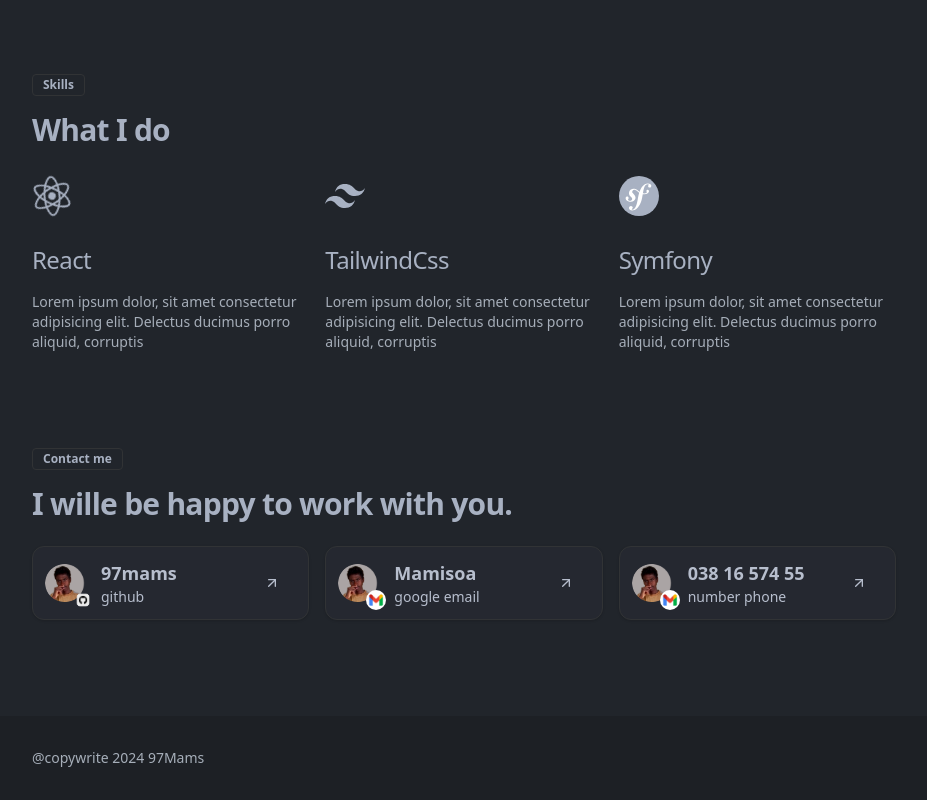
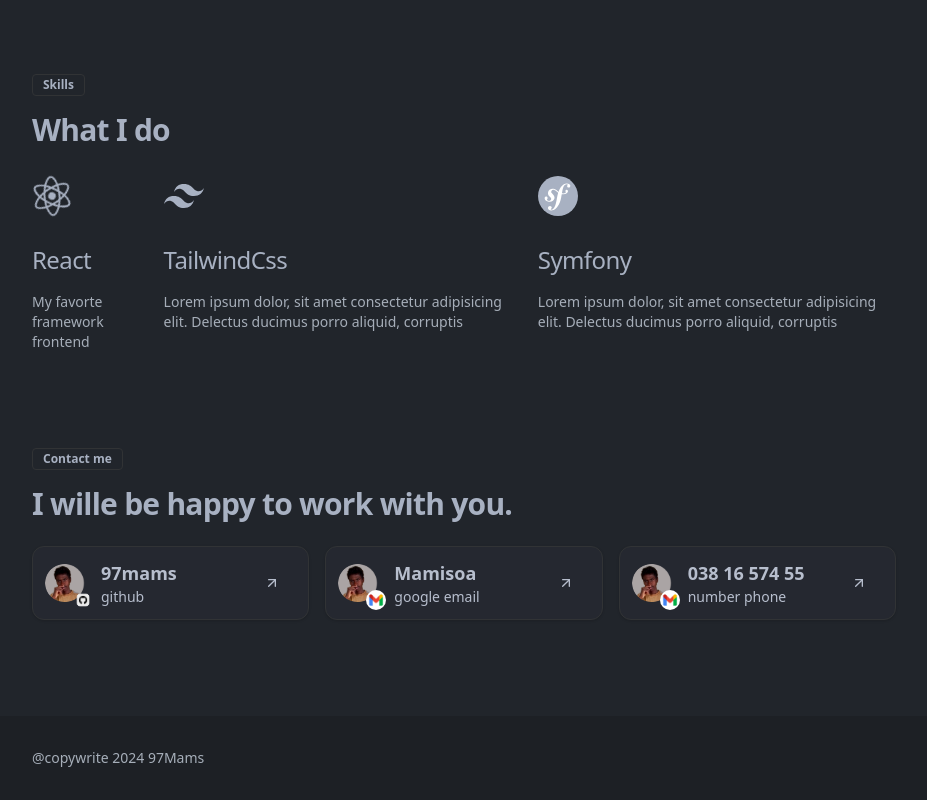
Before and after one commit to 97mams/my-site, a Next.js app: page / in a window 1280 px wide. Shown: the part 1021-1821 px from the top of the page, without its empty margins (176-1103 px from the left). Built offline with nearby package versions, Linux system fonts and the light colour scheme.

Commit message:
update skills

```diff
--- a/app/_componets/Skills.tsx
+++ b/app/_componets/Skills.tsx
@@ -19,7 +19,7 @@
                     <h3 className="mb-2 text-2xl tracking-tight">
                         React
                     </h3>
-                    <p className="text-muted-foreground text-sm">Lorem ipsum dolor, sit amet consectetur adipisicing elit. Delectus ducimus porro aliquid, corruptis</p>
+                    <p className="text-muted-foreground text-sm">My favorte framework frontend</p>
                 </div>
 
                 <div className="flex flex-col gap-2">
```
